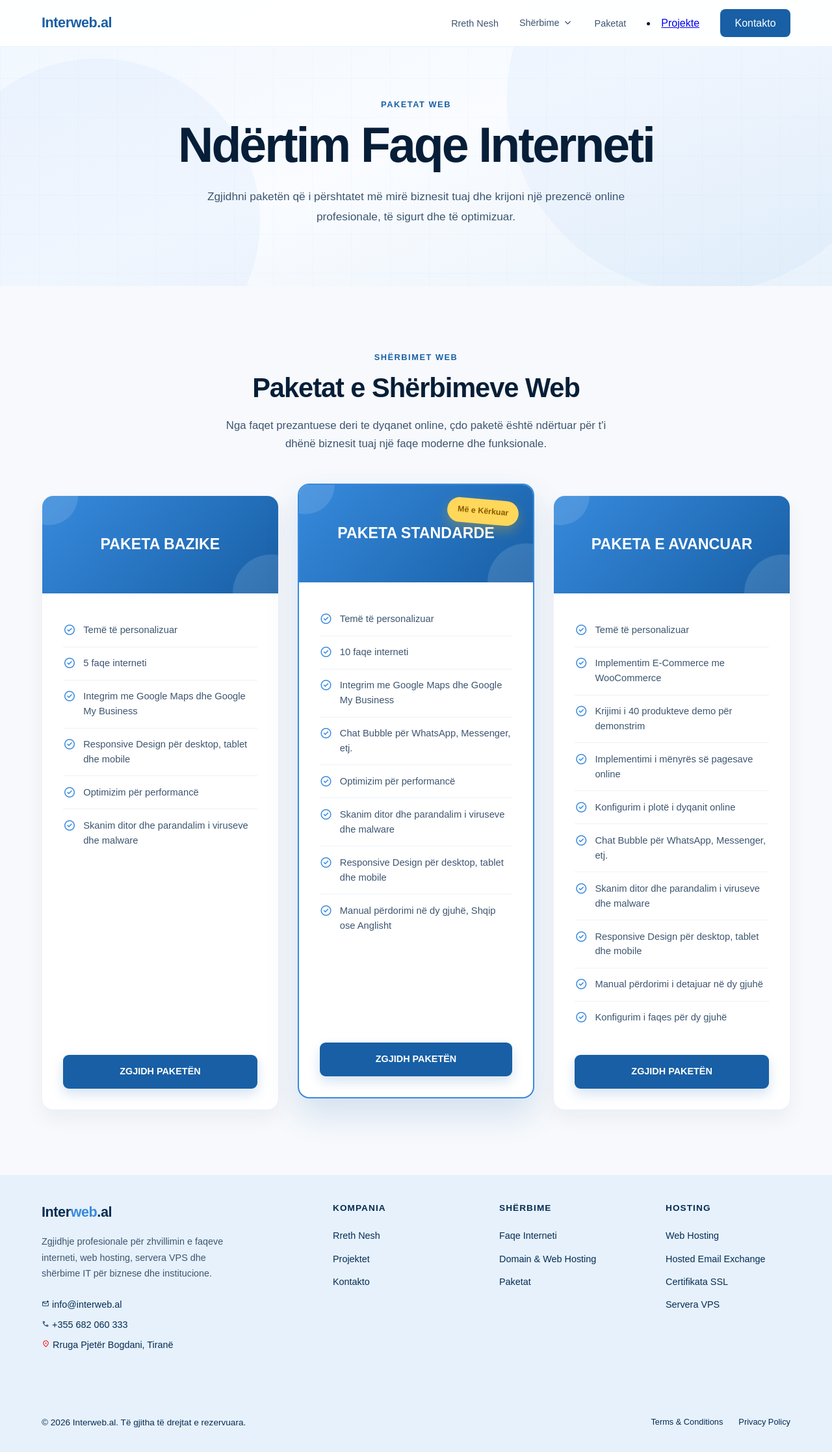
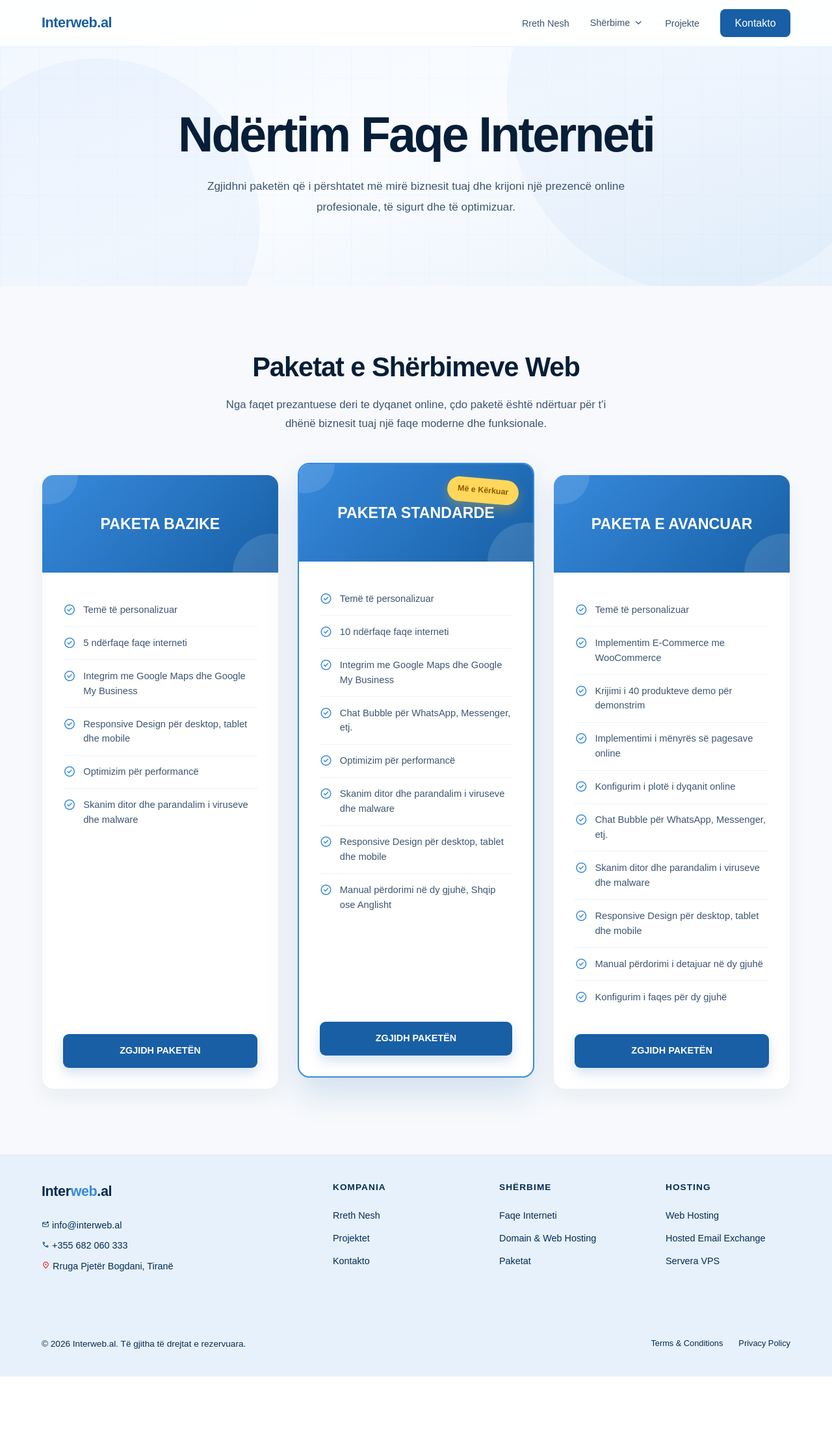
Before and after one commit to klarabelulaj/interweb, a plain HTML site: page paketat.html in a window 1280 px wide. Shown: the whole page at 65% size. After the commit the page ends 2118 px from the top, so only its background shows below. Drawn offline with nearby package versions, Linux system fonts and the light colour scheme.

Commit message:
edit lindi

```diff
--- a/footer.html
+++ b/footer.html
@@ -5,11 +5,6 @@
         <a href="index.html" class="nav-logo">
           Inter<span style="color: var(--blue-400)">web</span>.al
         </a>
-
-        <p style="margin-top: 1rem; color: var(--text-mid); line-height: 1.7">
-          Zgjidhje profesionale për zhvillimin e faqeve interneti, web hosting,
-          servera VPS dhe shërbime IT për biznese dhe institucione.
-        </p>
 
         <div class="footer-contact" style="margin-top: 1.5rem">
           <a href="mailto:info@interweb.al">
@@ -79,10 +74,6 @@
           </li>
 
           <li>
-            <a href="domain-hosting.html"> Certifikata SSL </a>
-          </li>
-
-          <li>
             <a href="domain-hosting.html"> Servera VPS </a>
           </li>
         </ul>
--- a/header.html
+++ b/header.html
@@ -37,25 +37,22 @@
             </li>
 
             <li>
-              <a href="zgjidhje-dixhitale.html">
-                Zgjidhje Dixhitale
-              </a>
+              <a href="servera-vps.html">
+Servera VPS              </a>
             </li>
-          </ul>
-        </li>
-
             <li>
               <a href="paketat.html"> Paketat </a>
             </li>
           </ul>
         </li>
 
-        <li>
-          <a href="projekte.html">Projekte</a>
+            <li>
+<a href="projekte.html">Projekte</a>            </li>
+          </ul>
         </li>
-      </ul>
 
-      <a href="kontakt.html" class="nav-cta">Kontakto</a>
+
+      <a href="contact.html" class="nav-cta">Kontakto</a>
     </div>
   </div>
 </nav>
--- a/paketat.html
+++ b/paketat.html
@@ -22,7 +22,6 @@
       <div class="hero-bg-circle c2"></div>
 
       <div class="container packages-hero-content">
-        <span class="section-label">PAKETAT WEB</span>
         <h1>Ndërtim Faqe Interneti</h1>
         <p>
           Zgjidhni paketën që i përshtatet më mirë biznesit tuaj dhe krijoni një
@@ -34,7 +33,6 @@
     <section class="packages-section">
       <div class="container">
         <div class="section-heading">
-          <span class="section-label">SHËRBIMET WEB</span>
           <h2 class="section-title">Paketat e Shërbimeve Web</h2>
           <p class="section-sub">
             Nga faqet prezantuese deri te dyqanet online, çdo paketë është
@@ -56,7 +54,7 @@
               </li>
               <li>
                 <span class="material-symbols-outlined">check_circle</span>5
-                faqe interneti
+                ndërfaqe faqe interneti
               </li>
               <li>
                 <span class="material-symbols-outlined">check_circle</span
@@ -99,7 +97,7 @@
               </li>
               <li>
                 <span class="material-symbols-outlined">check_circle</span>10
-                faqe interneti
+                ndërfaqe faqe interneti
               </li>
               <li>
                 <span class="material-symbols-outlined">check_circle</span
```
Also changed, not shown: domain-hosting.html (+0 -2 lines), servera-vps.html (+0 -1 lines), zgjidhje-dixhitale.html (+1 -3 lines).
